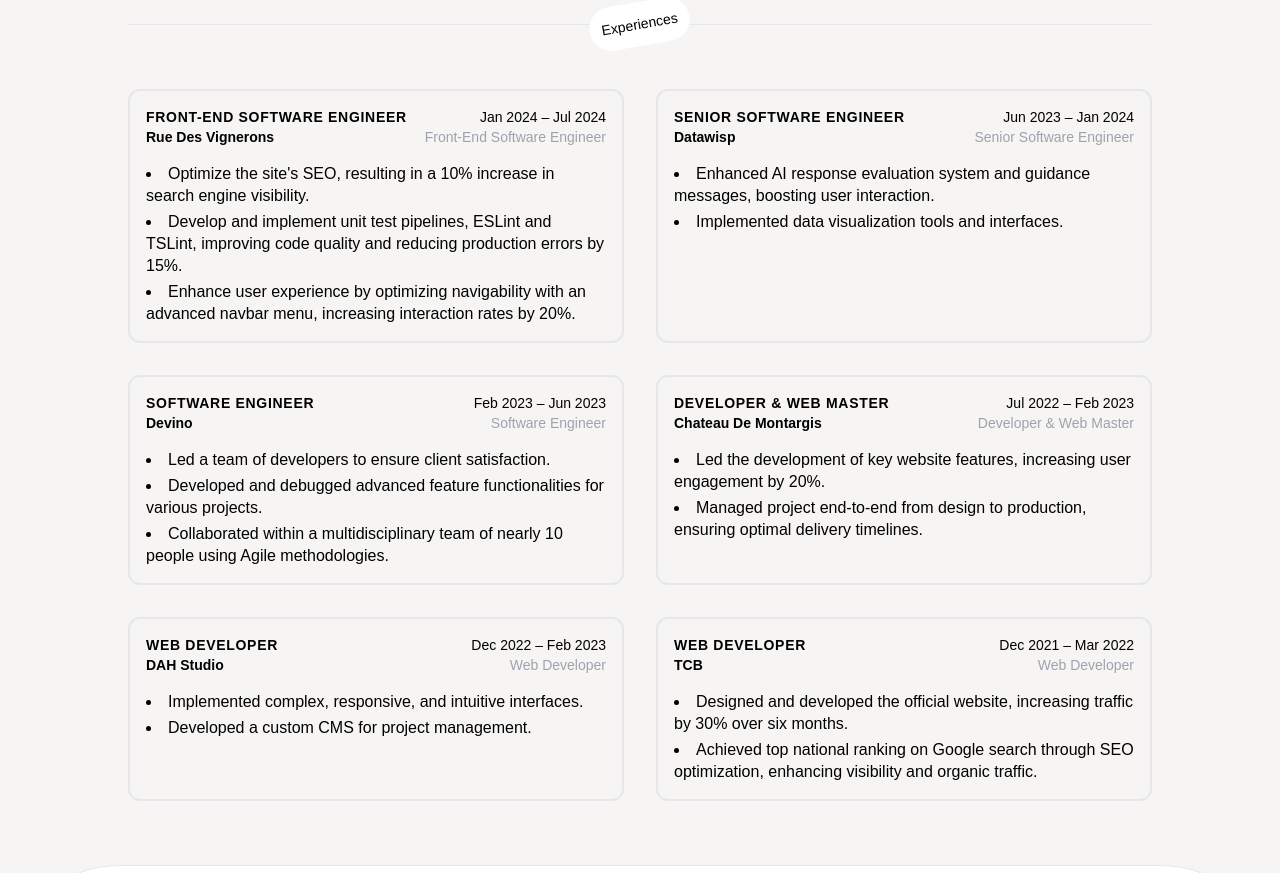
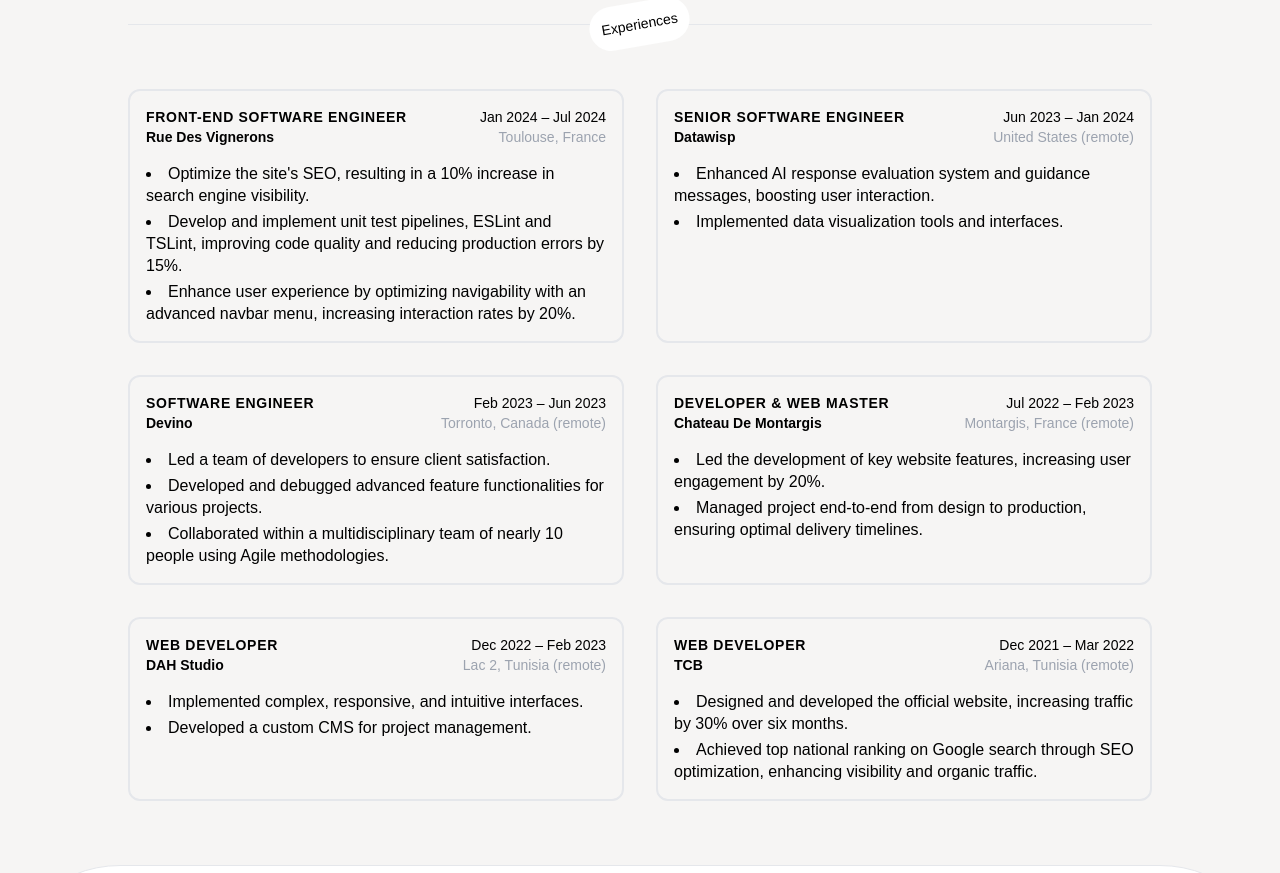
Before and after one commit to Zied-Mabrouk/portfolio, a React (Create React App) app: page / in a window 1280 px wide. Shown: the part 1160-2033 px from the top of the page. Built offline with nearby package versions, Linux system fonts and the light colour scheme.

Commit message:
Update Card.tsx

```diff
--- a/src/components/cores/Card.tsx
+++ b/src/components/cores/Card.tsx
@@ -4,6 +4,7 @@ type ExperienceType = {
   position: string;
   company: string;
   intervalDate: string;
+  place: string;
   tasks: string[];
 };
 
@@ -24,7 +25,7 @@ const Card = ({ experience }: Props) => {
         <span className="capitalize text-sm font-semibold">
           {experience.company}
         </span>
-        <span className="text-sm text-gray-400"> {experience.position}</span>
+        <span className="text-sm text-gray-400"> {experience.place}</span>
       </div>
       <div className="pt-4 flex flex-col gap-1">
         {experience.tasks.map((task, index) => (
```
